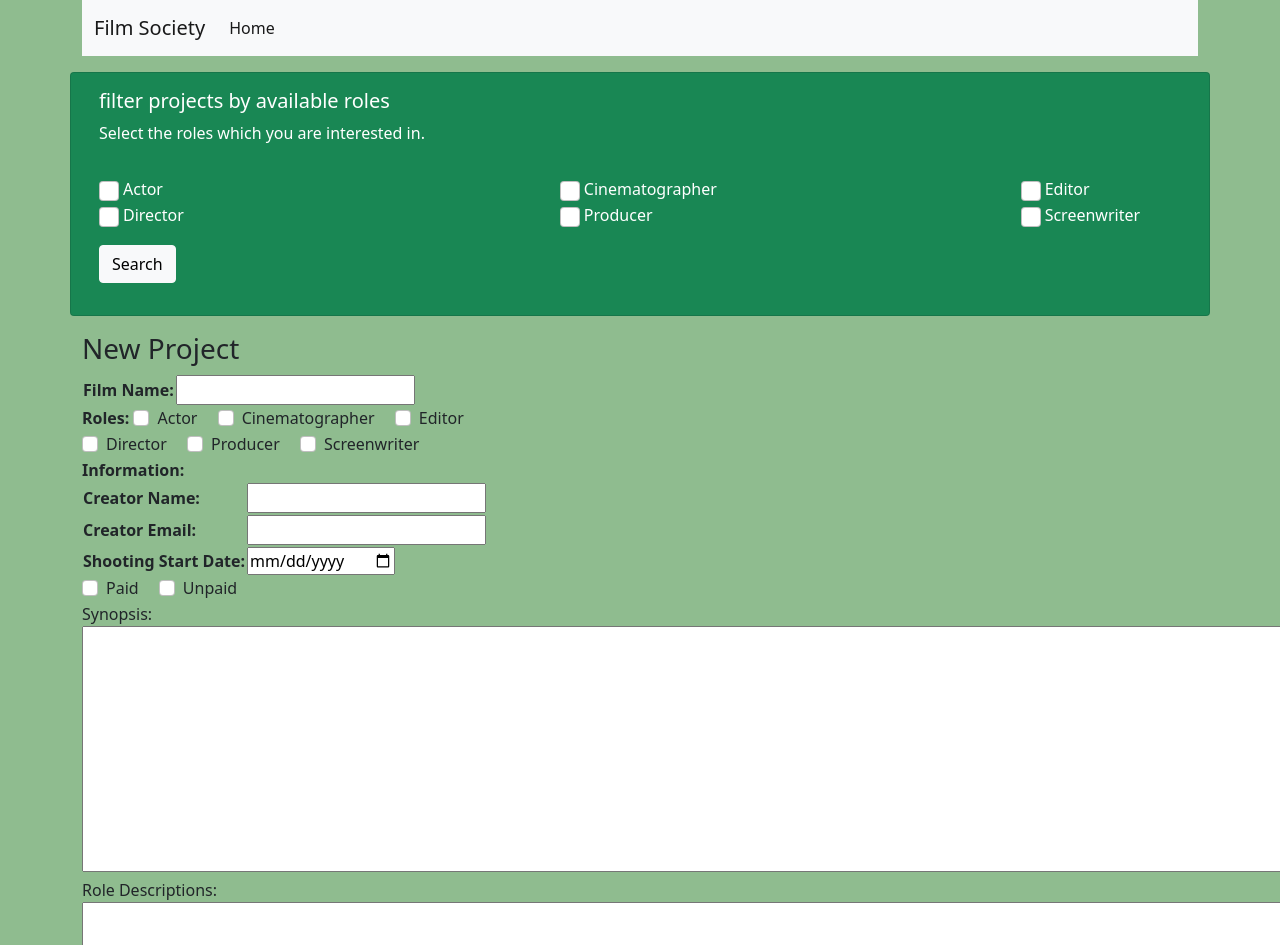
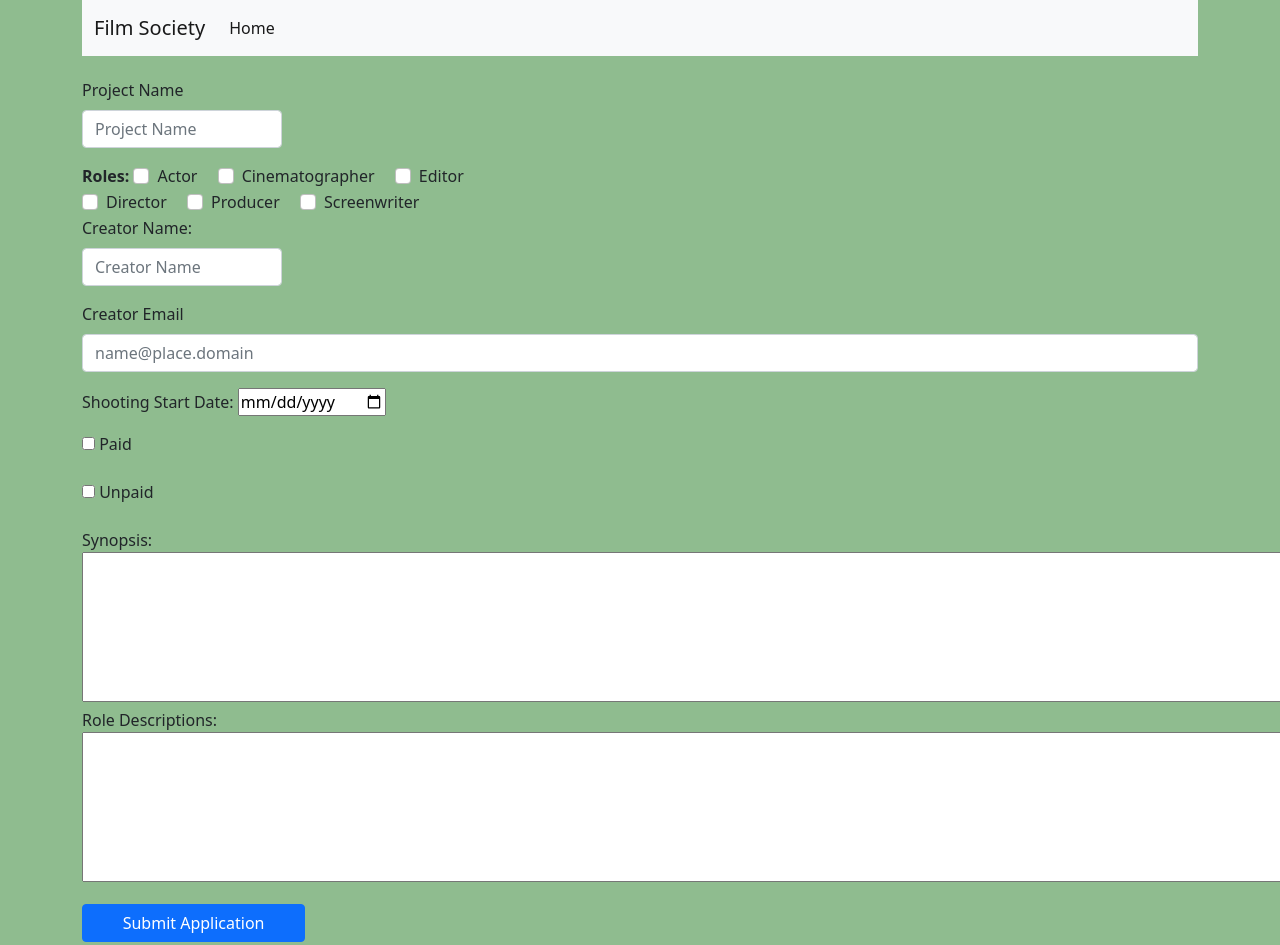
Before and after one commit to adavid2021/film_society_website, a website: page public/project_submission.html in a window 1280 px wide. Shown: the top 945 px of the page. Drawn offline with nearby package versions, Linux system fonts and the light colour scheme; a web font is replaced by a local one.

Commit message:
Project Submissions Html changed

```diff
--- a/public/js/project_submission.js
+++ b/public/js/project_submission.js
@@ -92,4 +92,4 @@ $('form').on('submit', function () {
 
         return false;
     }
-})
+});
--- a/public/project_submission.html
+++ b/public/project_submission.html
@@ -48,145 +48,21 @@
     </nav>
 
 
-    <section id="control_buttons">
 
-        <div class="row justify-content-center">
-            <div class="card text-white bg-success mt-3 mb-3" style="max-width: 100%;">
-                <div class="card-body">
-                    <h5 class="card-title">filter projects by available roles</h5>
-                    <p class="card-text">Select the roles which you are interested in.</p>
 
-                    <div class="row justify-content-between py-3">
-                        <div class="col-2">
-                            <div class="form-check">
-                                <input class="form-check-input pl-2" type="checkbox" id="actor_checkbox" value="actor">
-                                <label class="form-check-label pr-2" for="actor_checkbox">Actor</label>
+<!--Changes from Application.html-->
+
+
+    <section style="margin-top: 2%">
+        <form action="/new-project" method="post">
+
+            <div class="mb-3">
+                <label for="name" class="form-label">Project Name</label>
+                <input type="text" class="form-control text" style="width: 200px;" id="name"
+                       placeholder="Project Name" name="name">
             </div>
-                            <div class="form-check form-check-inline">
-                                <input class="form-check-input pl-2" type="checkbox" id="director_checkbox" value="director">
-                                <label class="form-check-label pr-2" for="director_checkbox">Director</label>
-                            </div>
-                        </div>
-                        <div class="col-2">
-                            <div class="form-check form-check-inline">
-                                <input class="form-check-input pl-2" type="checkbox" id="cinematographer_checkbox" value="cinematographer">
-                                <label class="form-check-label pr-2" for="cinematographer_checkbox">Cinematographer</label>
-                            </div>
-                            <div class="form-check form-check-inline">
-                                <input class="form-check-input pl-2" type="checkbox" id="producer_checkbox" value="producer">
-                                <label class="form-check-label pr-2" for="producer_checkbox">Producer</label>
-                            </div>
-                        </div>
-                        <div class="col-2">
-                            <div class="form-check form-check-inline">
-                                <input class="form-check-input pl-2" type="checkbox" id="editor_checkbox" value="editor">
-                                <label class="form-check-label pr-2" for="editor_checkbox">Editor</label>
-                            </div>
-                            <div class="form-check form-check-inline">
-                                <input class="form-check-input pl-2" type="checkbox" id="screenwriter_checkbox" value="screenwriter">
-                                <label class="form-check-label pr-2" for="screenwriter_checkbox">Screenwriter</label>
-                            </div>
-                        </div>
-                    </div>
-                    <div class="col-2">
-                        <div class="input-group mb-3">
-                            <button class="btn btn-light" onclick="searchProjects()">Search</button>
-                        </div>
-                    </div>
-                </div>
-            </div>
-        </div>
-    </section>
-
-    <div class="section_div">
-        <h3>New Project</h3>
-        <form action="project_success.html" method="post">
-            <table>
-                <tr>
-                    <th><label for="name">Film Name:</label></th>
-                    <td><input id="name" type="text" name="name" value=""></td>
-                </tr>
-            </table>
-        </form>
+<!--            Checkboxes for Roles-->
             <label><b>Roles: </b></label>
-<!--        <div class="row justify-content-center">-->
-<!--            <div class="card text-success border-success mb-3" style="width: 70%">-->
-<!--                <div class="card-body">-->
-<!--                    <div class="row justify-content-between py-3">-->
-<!--                        <div class="col-lg-2">-->
-<!--                            <div class="form-check">-->
-<!--                                <input class="form-check-input pl-2" type="checkbox" id="actor_checkbox" value="actor">-->
-<!--                                <label class="form-check-label pr-2" for="actor_checkbox">Actor</label>-->
-<!--                            </div>-->
-<!--                            <div class="form-check form-check-inline">-->
-<!--                                <input class="form-check-input pl-2" type="checkbox" id="director_checkbox" value="director">-->
-<!--                                <label class="form-check-label pr-2" for="director_checkbox">Director</label>-->
-<!--                            </div>-->
-<!--                        </div>-->
-<!--                        <div class="col-lg-2">-->
-<!--                            <div class="form-check form-check-inline">-->
-<!--                                <input class="form-check-input pl-2" type="checkbox" id="cinematographer_checkbox" value="cinematographer">-->
-<!--                                <label class="form-check-label pr-2" for="cinematographer_checkbox">Cinematographer</label>-->
-<!--                            </div>-->
-<!--                            <div class="form-check form-check-inline">-->
-<!--                                <input class="form-check-input pl-2" type="checkbox" id="producer_checkbox" value="producer">-->
-<!--                                <label class="form-check-label pr-2" for="producer_checkbox">Producer</label>-->
-<!--                            </div>-->
-<!--                        </div>-->
-<!--                        <div class="col-lg-2">-->
-<!--                            <div class="form-check form-check-inline">-->
-<!--                                <input class="form-check-input pl-2" type="checkbox" id="editor_checkbox" value="editor">-->
-<!--                                <label class="form-check-label pr-2" for="editor_checkbox">Editor</label>-->
-<!--                            </div>-->
-<!--                            <div class="form-check form-check-inline">-->
-<!--                                <input class="form-check-input pl-2" type="checkbox" id="screenwriter_checkbox" value="screenwriter">-->
-<!--                                <label class="form-check-label pr-2" for="screenwriter_checkbox">Screenwriter</label>-->
-<!--                            </div>-->
-<!--                        </div>-->
-<!--                    </div>-->
-<!--&lt;!&ndash;                    <div class="row">&ndash;&gt;-->
-<!--&lt;!&ndash;                        <div class="col-7 d-flex justify-content-between">&ndash;&gt;-->
-<!--&lt;!&ndash;                            <div class="form-check px-5">&ndash;&gt;-->
-<!--&lt;!&ndash;                                <input class="form-check-input" type="checkbox" name="actor" id="actor_project"&ndash;&gt;-->
-<!--&lt;!&ndash;                                       value="actor">&ndash;&gt;-->
-<!--&lt;!&ndash;                                <label class="form-check-label" for="actor_project">Actor</label>&ndash;&gt;-->
-<!--&lt;!&ndash;                            </div>&ndash;&gt;-->
-<!--&lt;!&ndash;                            <div class="form-check px-5">&ndash;&gt;-->
-<!--&lt;!&ndash;                                <input class="form-check-input pl-3" type="checkbox" name="cinematographer"&ndash;&gt;-->
-<!--&lt;!&ndash;                                       id="cinematographer_project" value="cinematographer">&ndash;&gt;-->
-<!--&lt;!&ndash;                                <label class="form-check-label pr-3" for="cinematographer_project">Cinematographer</label>&ndash;&gt;-->
-<!--&lt;!&ndash;                            </div>&ndash;&gt;-->
-<!--&lt;!&ndash;                            <div class="form-check px-5">&ndash;&gt;-->
-<!--&lt;!&ndash;                                <input class="form-check-input" type="checkbox" name="editor" id="editor_project"&ndash;&gt;-->
-<!--&lt;!&ndash;                                       value="editor">&ndash;&gt;-->
-<!--&lt;!&ndash;                                <label class="form-check-label" for="editor_project">Editor</label>&ndash;&gt;-->
-<!--&lt;!&ndash;                            </div>&ndash;&gt;-->
-<!--&lt;!&ndash;                        </div>&ndash;&gt;-->
-<!--&lt;!&ndash;                    </div>&ndash;&gt;-->
-<!--&lt;!&ndash;                    <div class="row">&ndash;&gt;-->
-<!--&lt;!&ndash;                        <div class="col-7 d-flex justify-content-between">&ndash;&gt;-->
-<!--&lt;!&ndash;                            <div class="form-check px-5">&ndash;&gt;-->
-<!--&lt;!&ndash;                                <input class="form-check-input" type="checkbox" name="director" id="director_project"&ndash;&gt;-->
-<!--&lt;!&ndash;                                       value="director">&ndash;&gt;-->
-<!--&lt;!&ndash;                                <label class="form-check-label" for="director_project">Director</label>&ndash;&gt;-->
-<!--&lt;!&ndash;                            </div>&ndash;&gt;-->
-<!--&lt;!&ndash;                            <div class="form-check px-5">&ndash;&gt;-->
-<!--&lt;!&ndash;                                <input class="form-check-input pl-3" type="checkbox" name="producer"&ndash;&gt;-->
-<!--&lt;!&ndash;                                       id="producer_project" value="producer">&ndash;&gt;-->
-<!--&lt;!&ndash;                                <label class="form-check-label pr-3" for="producer_project">Producer</label>&ndash;&gt;-->
-<!--&lt;!&ndash;                            </div>&ndash;&gt;-->
-<!--&lt;!&ndash;                            <div class="form-check px-5">&ndash;&gt;-->
-<!--&lt;!&ndash;                                <input class="form-check-input" type="checkbox" name="screenwriter" id="screenwriter_project"&ndash;&gt;-->
-<!--&lt;!&ndash;                                       value="screenwriter">&ndash;&gt;-->
-<!--&lt;!&ndash;                                <label class="form-check-label" for="screenwriter_project">Screenwriter</label>&ndash;&gt;-->
-<!--&lt;!&ndash;                            </div>&ndash;&gt;-->
-<!--&lt;!&ndash;                        </div>&ndash;&gt;-->
-<!--&lt;!&ndash;                    </div>&ndash;&gt;-->
-<!--                    &lt;!&ndash;                <h5 class="role_name">CANT PREDICT</h5>&ndash;&gt;-->
-
-<!--                </div>-->
-<!--            </div>-->
-<!--        </div>-->
 
 
 
@@ -216,45 +92,147 @@
                 <label class="form-check-label" for="inlineCheckbox6">Screenwriter</label>
             </div>
             <br>
-        <label><b>Information: </b></label>
-        <form action="project_success.html" method="post">
 
-            <table>
-                <tr>
-                    <th><label for="creator_name">Creator Name:</label></th>
-                    <td><input id="creator_name" type="text" name="creator_name" value=""></td>
-                </tr>
-                <tr>
-                    <th><label for="creator_email">Creator Email:</label></th>
-                    <td><input id="creator_email" type="text" name="creator_email" value=""></td>
-                </tr>
-                <tr>
-                    <th><label for="shooting_date">Shooting Start Date:</label></th>
-                    <td><input id="shooting_date" type="date" name="shooting_date" value=""></td>
-                </tr>
-            </table>
-        </form>
-        <div class="form-check form-check-inline">
-            <input class="form-check-input" type="checkbox" id="inlineCheckbox7" value="option7">
-            <label class="form-check-label" for="inlineCheckbox7">Paid</label>
+
+<!--            <label><b>Information: </b></label>-->
+
+            <div class="mb-3">
+                <label for="creator_name" class="form-label">Creator Name:</label>
+                <input type="text" class="form-control text" style="width: 200px;" id="creator_name"
+                       placeholder="Creator Name" name="creator_name">
             </div>
-        <div class="form-check form-check-inline">
-            <input class="form-check-input" type="checkbox" id="inlineCheckbox8" value="option8">
-            <label class="form-check-label" for="inlineCheckbox8">Unpaid</label>
+            <div class="mb-3">
+                <label for="creator_email" class="form-label">Creator Email</label>
+                <input type="text" class="form-control text" id="creator_email"
+                       placeholder="name@place.domain" name="creator_email">
             </div>
-        <br>
+
+<!--            shooting date -->
+            <div class="mb-3">
+                <label for="shooting_date">Shooting Start Date:</label>
+                <input id="shooting_date" type="date" name="shooting_date" value="">
+            </div>
+
+<!--            paid and Unpaid-->
+            <div class="mb-3">
+
+                <input type="checkbox" id="paidCheckBox">
+                <label for="paidCheckBox" class="form-label">Paid</label>
+            </div>
+            <div class="mb-3">
+
+                <input type="checkbox" id="unPaidCheckBox">
+                <label for="unPaidCheckBox" class="form-label">Unpaid</label>
+            </div>
+
+<!--            for synopsis and Role Descriptions-->
             <label for="synopsis">Synopsis:</label><br>
-        <textarea id="synopsis" name="synopsis" rows="10" cols="180"></textarea><br>
+            <textarea id="synopsis" name="synopsis" rows="6" cols="180"></textarea><br>
             <label for="Role_des">Role Descriptions:</label><br>
-        <textarea id="Role_des" name="Role_des" rows="10" cols="180"></textarea><br>
+            <textarea id="Role_des" name="Role_des" rows="6" cols="180"></textarea><br>
+
+
             <div class="mb-3">
                 <p id="error_message" style="color: red"></p>
             </div>
 
-        <br>
-        <input type="submit" value="Submit">
+            <input type="hidden" name="project_id" id="project_id">
 
+
+            <div class="mb-3">
+                <button type="submit" class="btn btn-primary" style="width: 20%">Submit Application</button>
             </div>
+        </form>
+    </section>
+
+
+
+
+
+
+
+<!--Original Project Submission page-->
+
+<!--    <div class="section_div">-->
+<!--        <h3>New Project</h3>-->
+<!--        <form action="project_success.html" method="post">-->
+<!--            <table>-->
+<!--                <tr>-->
+<!--                    <th><label for="name">Film Name:</label></th>-->
+<!--                    <td><input id="name" type="text" name="name" value=""></td>-->
+<!--                </tr>-->
+<!--            </table>-->
+<!--        </form>-->
+<!--        <label><b>Roles: </b></label>-->
+
+
+
+<!--        <div class="form-check form-check-inline">-->
+<!--            <input class="form-check-input" type="checkbox" id="inlineCheckbox1" value="option1">-->
+<!--            <label class="form-check-label" for="inlineCheckbox1">Actor</label>-->
+<!--        </div>-->
+<!--        <div class="form-check form-check-inline">-->
+<!--            <input class="form-check-input" type="checkbox" id="inlineCheckbox2" value="option2">-->
+<!--            <label class="form-check-label" for="inlineCheckbox2">Cinematographer</label>-->
+<!--        </div>-->
+<!--        <div class="form-check form-check-inline">-->
+<!--            <input class="form-check-input" type="checkbox" id="inlineCheckbox3" value="option3">-->
+<!--            <label class="form-check-label" for="inlineCheckbox3">Editor</label>-->
+<!--        </div>-->
+<!--        <br>-->
+<!--        <div class="form-check form-check-inline">-->
+<!--            <input class="form-check-input" type="checkbox" id="inlineCheckbox4" value="option4">-->
+<!--            <label class="form-check-label" for="inlineCheckbox4">Director</label>-->
+<!--        </div>-->
+<!--        <div class="form-check form-check-inline">-->
+<!--            <input class="form-check-input" type="checkbox" id="inlineCheckbox5" value="option5">-->
+<!--            <label class="form-check-label" for="inlineCheckbox5">Producer</label>-->
+<!--        </div>-->
+<!--        <div class="form-check form-check-inline">-->
+<!--            <input class="form-check-input" type="checkbox" id="inlineCheckbox6" value="option6">-->
+<!--            <label class="form-check-label" for="inlineCheckbox6">Screenwriter</label>-->
+<!--        </div>-->
+<!--        <br>-->
+<!--        <label><b>Information: </b></label>-->
+<!--        <form action="project_success.html" method="post">-->
+
+<!--            <table>-->
+<!--                <tr>-->
+<!--                    <th><label for="creator_name">Creator Name:</label></th>-->
+<!--                    <td><input id="creator_name" type="text" name="creator_name" value=""></td>-->
+<!--                </tr>-->
+<!--                <tr>-->
+<!--                    <th><label for="creator_email">Creator Email:</label></th>-->
+<!--                    <td><input id="creator_email" type="text" name="creator_email" value=""></td>-->
+<!--                </tr>-->
+<!--                <tr>-->
+<!--                    <th><label for="shooting_date">Shooting Start Date:</label></th>-->
+<!--                    <td><input id="shooting_date" type="date" name="shooting_date" value=""></td>-->
+<!--                </tr>-->
+<!--            </table>-->
+<!--        </form>-->
+<!--        <div class="form-check form-check-inline">-->
+<!--            <input class="form-check-input" type="checkbox" id="inlineCheckbox7" value="option7">-->
+<!--            <label class="form-check-label" for="inlineCheckbox7">Paid</label>-->
+<!--        </div>-->
+<!--        <div class="form-check form-check-inline">-->
+<!--            <input class="form-check-input" type="checkbox" id="inlineCheckbox8" value="option8">-->
+<!--            <label class="form-check-label" for="inlineCheckbox8">Unpaid</label>-->
+<!--        </div>-->
+<!--        <br>-->
+<!--        <label for="synopsis">Synopsis:</label><br>-->
+<!--        <textarea id="synopsis" name="synopsis" rows="10" cols="180"></textarea><br>-->
+<!--        <label for="Role_des">Role Descriptions:</label><br>-->
+<!--        <textarea id="Role_des" name="Role_des" rows="10" cols="180"></textarea><br>-->
+<!--        <div class="mb-3">-->
+<!--            <p id="error_message" style="color: red"></p>-->
+<!--        </div>-->
+
+<!--        <div class="mb-3">-->
+<!--            <button type="submit" class="btn btn-primary" style="width: 20%">Submit Project</button>-->
+<!--        </div>-->
+<!--    </div>-->
+<!--</section>-->
 </section>
 </body>
 </html>
```
Also changed, not shown: public/application_submission.html (+2 -1 lines). Lines whose indentation alone changed are shown as unchanged.
